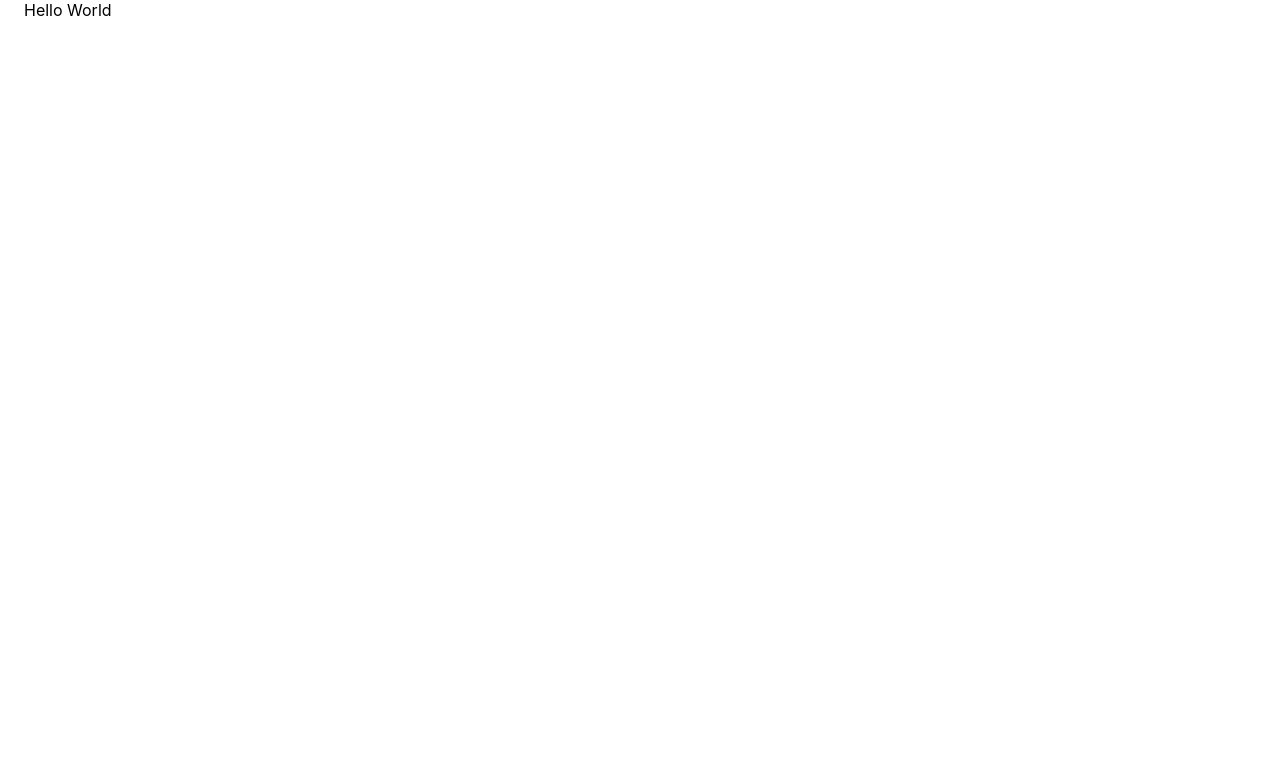
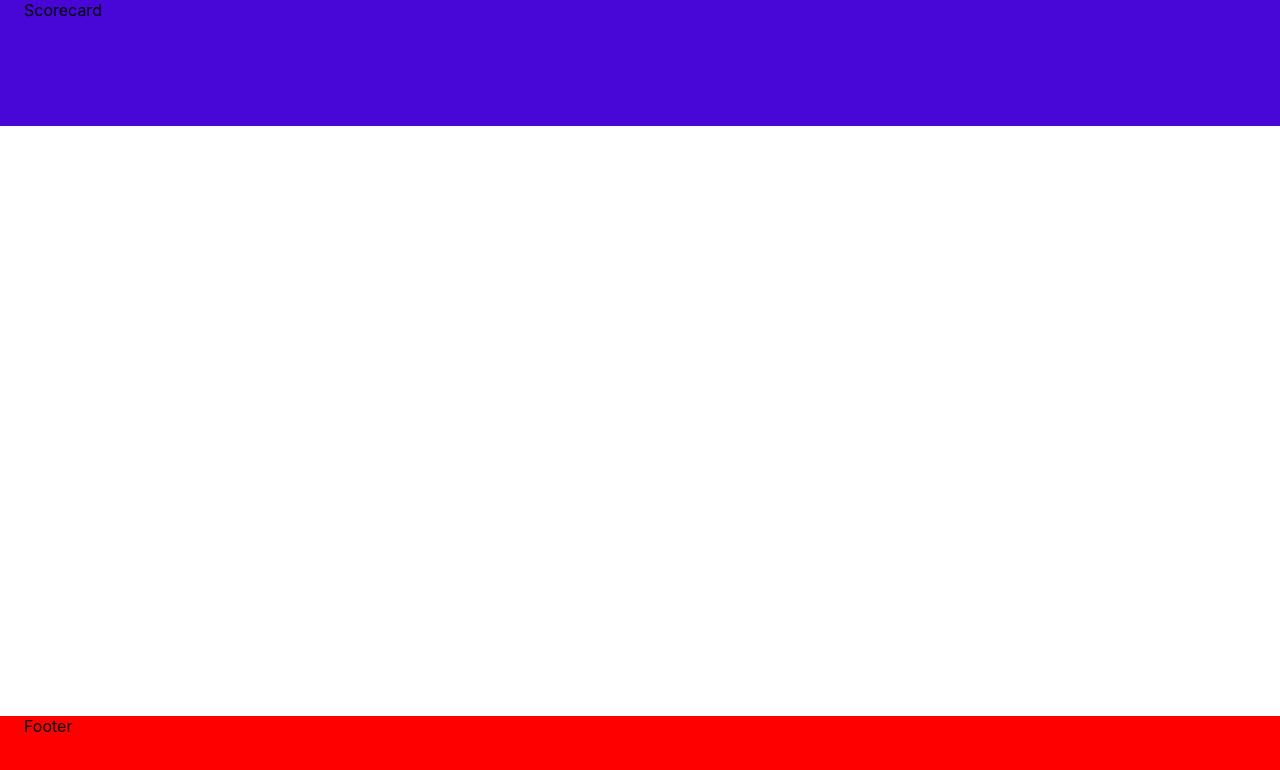
Before and after one commit to jcorn2/15-minute-training-context-api, a React (Create React App) app: page / in a window 1280 px wide. Shown: the top 770 px of the page. Built offline with nearby package versions, Linux system fonts and the light colour scheme.

Commit message:
Created footer and scoreboard components

```diff
--- a/package.json
+++ b/package.json
@@ -5,6 +5,7 @@
   "dependencies": {
     "@material-ui/core": "^4.9.11",
     "@material-ui/icons": "^4.9.1",
+    "@material-ui/styles": "^4.9.10",
     "@testing-library/jest-dom": "^4.2.4",
     "@testing-library/react": "^9.5.0",
     "@testing-library/user-event": "^7.2.1",
--- a/src/components/App.jsx
+++ b/src/components/App.jsx
@@ -1,14 +1,35 @@
 import React from 'react';
 import 'typeface-roboto';
 import 'typeface-roboto-mono';
+import { makeStyles } from '@material-ui/styles';
 import {
   Container,
 } from '@material-ui/core';
+import Scoreboard from './scoreboard/Scoreboard';
+import Footer from './footer/Footer';
+
+const useStyles = makeStyles({
+  game: {
+    display: 'grid',
+    gridTemplateColumns: 'repeat(3, 1fr)',
+    gridTemplateRows: '3fr 14fr 2fr',
+    gridColumnGap: 0,
+    gridRowGap: 0,
+    gridTemplateAreas: '"scorebar scorebar scorebar" "player1 arena computer" "bottom bottom bottom"',
+    height: '100vh',
+    width: '100vw',
+    padding: 0,
+    maxWidth: 'none',
+  }
+});
 
 function App() {
+  const classes = useStyles();
+
   return (
-    <Container>
-      Hello World
+    <Container className={classes.game}>
+      <Scoreboard />
+      <Footer />
     </Container>
   );
 }
--- /dev/null
+++ b/src/components/footer/Footer.jsx
@@ -0,0 +1,25 @@
+import React from 'react';
+import { makeStyles } from '@material-ui/styles';
+import {
+    Container,
+} from '@material-ui/core';
+
+const useStyles = makeStyles({
+    scoreboard: {
+        backgroundColor: 'red',
+        gridArea: 'bottom',
+        maxWidth: 'none',
+    },
+});
+
+function Footer() {
+    const classes = useStyles();
+
+    return (
+        <Container className={classes.scoreboard}>
+            Footer
+        </Container>
+    );
+}
+
+export default Footer;
--- /dev/null
+++ b/src/components/scoreboard/Scoreboard.jsx
@@ -0,0 +1,25 @@
+import React from 'react';
+import { makeStyles } from '@material-ui/styles';
+import {
+  Container,
+} from '@material-ui/core';
+
+const useStyles = makeStyles({
+    scoreboard: {
+        backgroundColor: '#4907d7',
+        gridArea: 'scorebar',
+        maxWidth: 'none',
+    },
+});
+
+function Scoreboard() {
+    const classes = useStyles();
+
+    return (
+        <Container className={classes.scoreboard}>
+            Scorecard
+        </Container>
+    );
+}
+
+export default Scoreboard;
```
Also changed, not shown: 2 other files (tests, documents, lock files or other folders).
